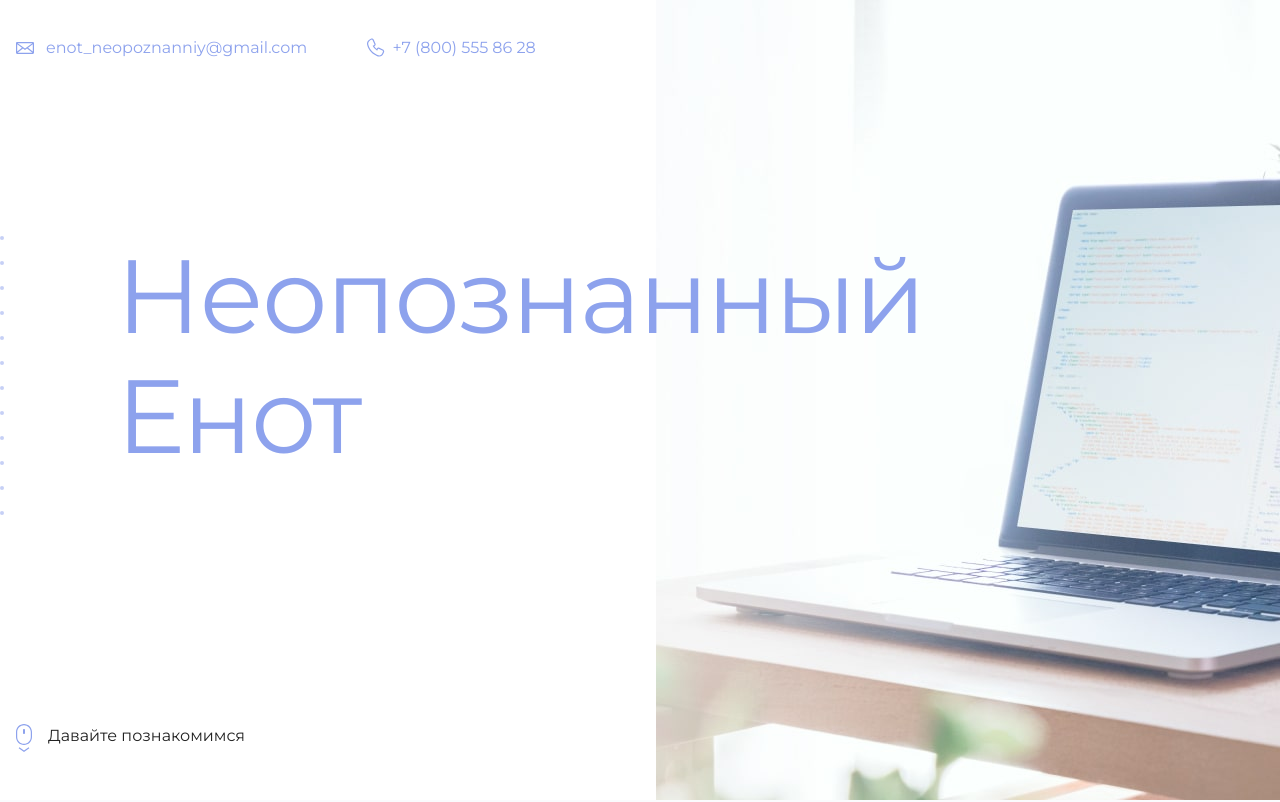
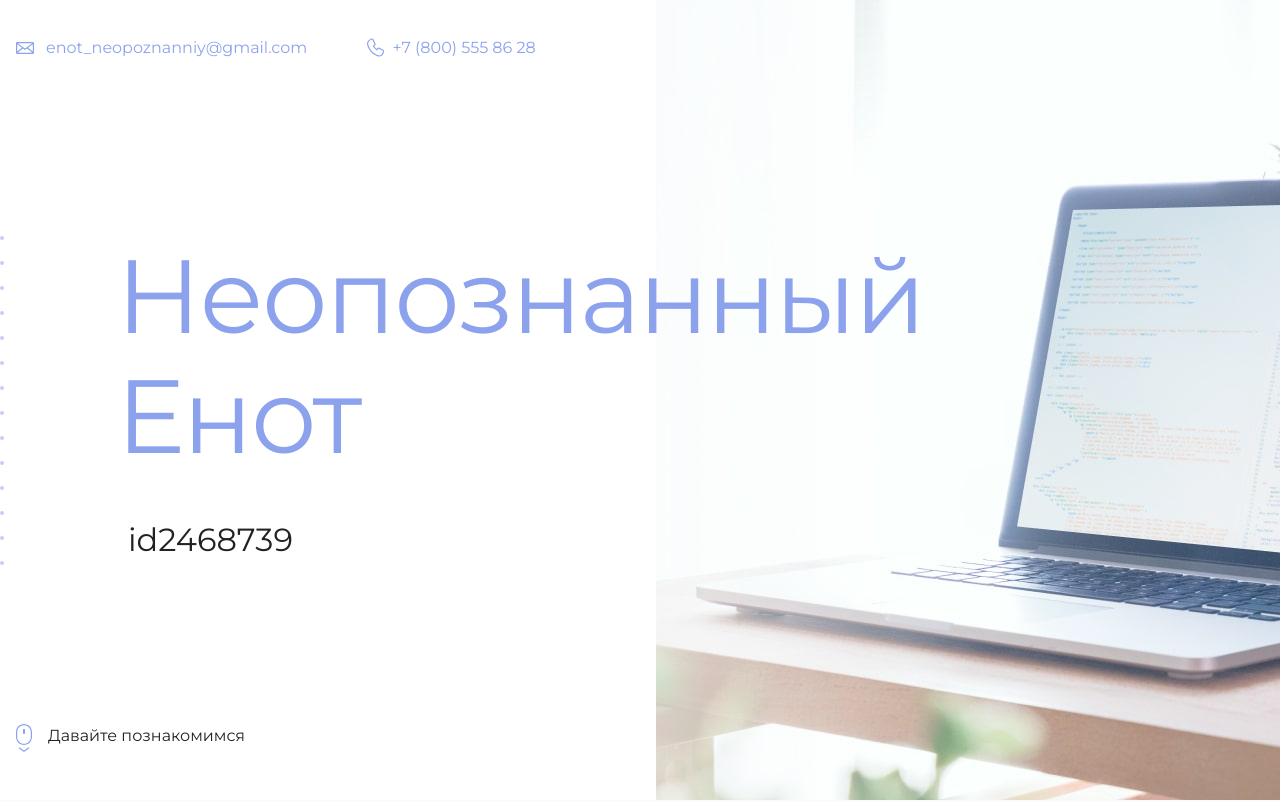
Before and after one commit to Roma-Melnikov/first-repo, a plain HTML site: page index.html in a window 1280 px wide. Shown: the top 802 px of the page. Drawn offline with Linux system fonts and the light colour scheme.

Commit message:
Добавляет id

```diff
--- a/index.html
+++ b/index.html
@@ -19,7 +19,7 @@
       <section class="hero-image">
         <div class="container">
           <h1 class="heading">Неопознанный Енот</h1>
-          <p><!-- Тут ваш id на сайте Академии --></p>
+          <p>id2468739</p>
         </div>
       </section>
 
```
